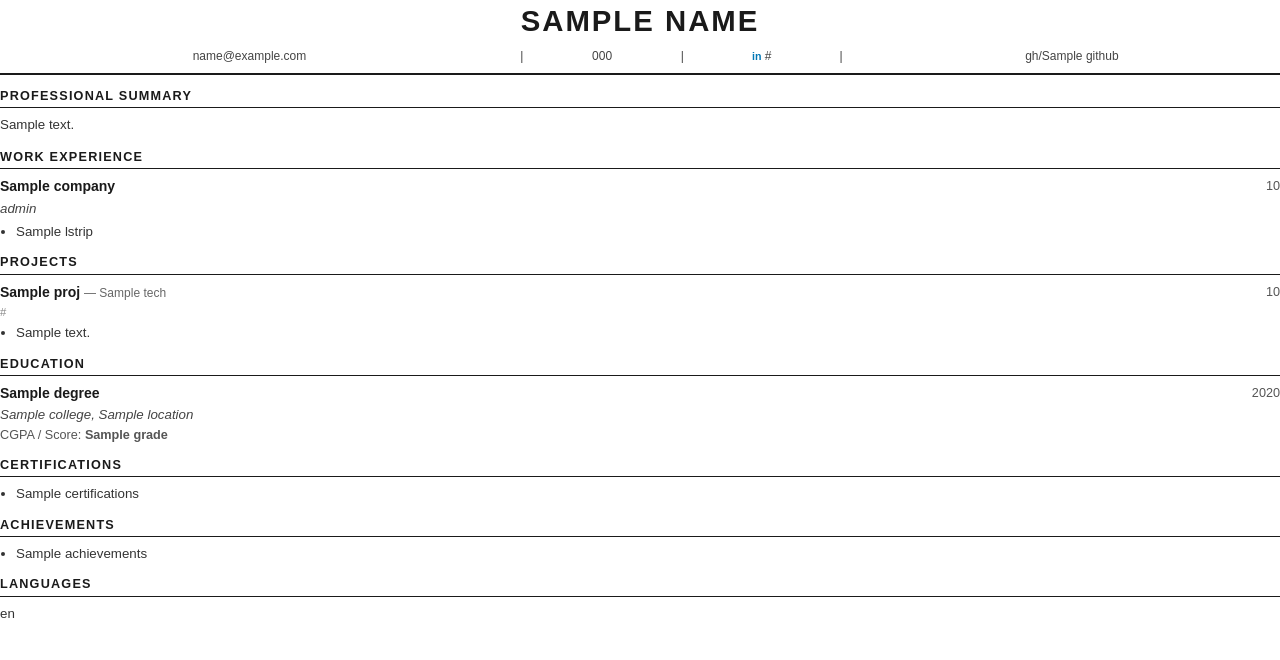
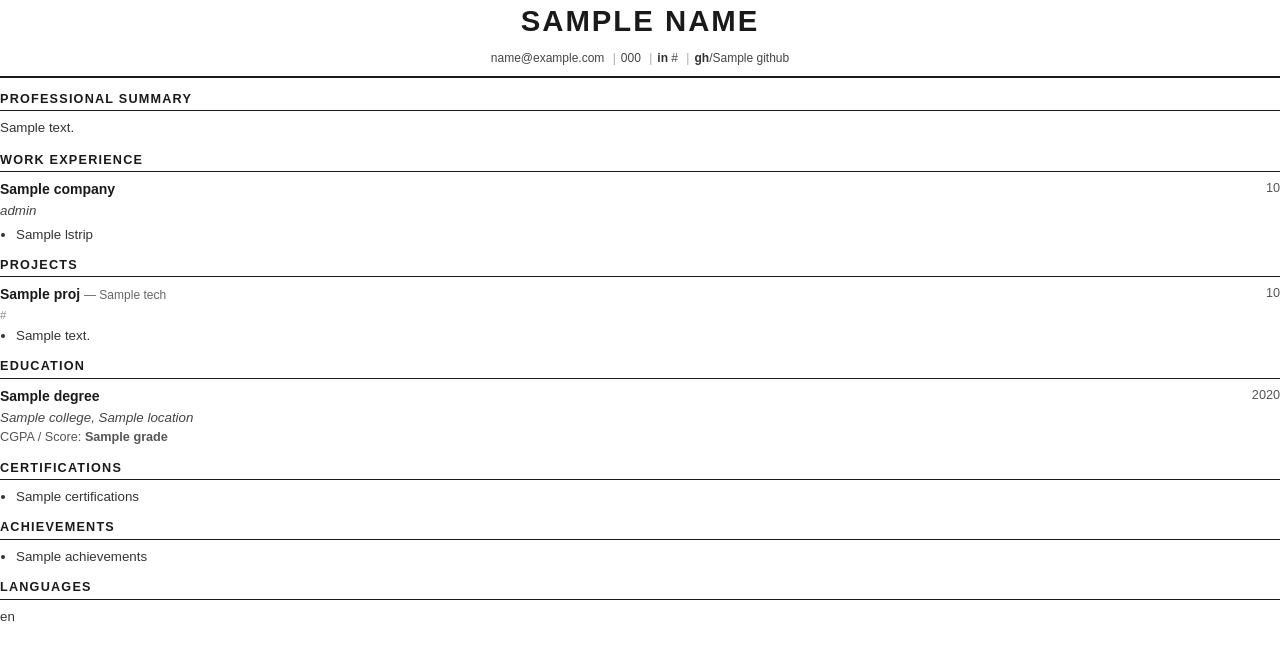
Before and after one commit to Nikhil0258/hirebait, a Flask app: template templates/resume_template.html in a window 1280 px wide. Shown: the top 660 px of the page. Run offline with Flask 3, Linux system fonts and the light colour scheme; the template is opened without the code that fills it: most values are stand-ins (such as "Sample title", 1, 10 or a date in 2020).

Commit message:
Changing the code accoring to the requirements

```diff
--- a/app.py
+++ b/app.py
@@ -17,7 +17,6 @@ def generate():
         "phone":          request.form.get("phone", ""),
         "linkedin":       request.form.get("linkedin", ""),
         "github":         request.form.get("github", ""),
-        "jobtitle":       request.form.get("jobtitle", ""),
         "summary":        request.form.get("summary", ""),
         "skills":         request.form.get("skills", ""),
         "achievements":   request.form.get("achievements", ""),
--- a/templates/resume_template.html
+++ b/templates/resume_template.html
@@ -25,26 +25,29 @@ body {
   font-size: 22pt;
   font-weight: bold;
   letter-spacing: 2px;
-  text-transform: uppercase;
   color: #1a1a1a;
-  margin-bottom: 5px;
+  margin-bottom: 6px;
 }
-.contact-table { width:100%; border-collapse:collapse; }
-.contact-table td {
-  text-align: center;
+.contact-line {
   font-size: 9pt;
   color: #444;
-  padding: 0 4px;
-  white-space: nowrap;
+  text-align: center;
+  line-height: 1.6;
 }
-.contact-sep { color:#aaa; padding:0 2px; }
+.contact-sep {
+  color: #aaa;
+  padding: 0 5px;
+}
+.contact-label {
+  font-weight: bold;
+  color: #333;
+}
 
 /* ── SECTION ── */
 .section { margin-top: 12px; }
 .section-title {
   font-size: 9.5pt;
   font-weight: bold;
-  text-transform: uppercase;
   letter-spacing: 1.2px;
   color: #1a1a1a;
   border-bottom: 1.5px solid #1a1a1a;
@@ -53,14 +56,14 @@ body {
 }
 
 /* ── BODY TEXT / SKILLS ── */
-.body-text { font-size:10pt; color:#333; line-height:1.55; }
+.body-text  { font-size:10pt; color:#333; line-height:1.55; }
 .skills-wrap { font-size:10pt; color:#333; line-height:1.8; }
 
 /* ── EXPERIENCE ── */
 .job { margin-bottom: 10px; }
 .row-table { width:100%; border-collapse:collapse; margin-bottom:2px; }
-.col-left  { font-size:10.5pt; font-weight:bold; color:#1a1a1a; text-align:left; width:70%; }
-.col-right { font-size:9.5pt;  color:#555; text-align:right; width:30%; white-space:nowrap; }
+.col-left  { font-size:10.5pt; font-weight:bold; color:#1a1a1a; text-align:left; width:70%; vertical-align:top; }
+.col-right { font-size:9.5pt; color:#555; text-align:right; width:30%; white-space:nowrap; vertical-align:top; }
 .job-role  { font-size:10pt; font-style:italic; color:#444; margin-bottom:4px; display:block; }
 .bullet-list { margin-left:16px; margin-top:3px; }
 .bullet-list li { font-size:10pt; color:#333; margin-bottom:2px; line-height:1.45; }
@@ -71,11 +74,11 @@ body {
 .project-link { font-size:8.5pt; color:#888; margin-bottom:2px; }
 
 /* ── EDUCATION ── */
-.edu-block  { margin-bottom:9px; }
+.edu-block   { margin-bottom:9px; }
 .edu-college { font-size:10pt; font-style:italic; color:#444; margin-bottom:1px; }
 .edu-grade   { font-size:9.5pt; color:#555; }
 
-/* ── SIMPLE LISTS (certs/achievements) ── */
+/* ── SIMPLE LISTS ── */
 .simple-list { margin-left:16px; }
 .simple-list li { font-size:10pt; color:#333; margin-bottom:3px; line-height:1.45; }
 
@@ -90,25 +93,19 @@ body {
 
 <!-- HEADER -->
 <div class="header">
-  <h1>{{ name }}</h1>
-  <table class="contact-table"><tr>
-    <td>{{ email }}</td>
-    {% if phone %}<td class="contact-sep">|</td><td>{{ phone }}</td>{% endif %}
-    {% if linkedin %}
-    <td class="contact-sep">|</td>
-    <td><span style="color:#0077b5;font-weight:bold;font-size:8pt;">in</span>&nbsp;{{ linkedin | replace('https://www.linkedin.com/in/','') | replace('https://linkedin.com/in/','') | replace('linkedin.com/in/','') | trim('/') }}</td>
-    {% endif %}
-    {% if github %}
-    <td class="contact-sep">|</td>
-    <td>gh/{{ github | replace('https://www.github.com/','') | replace('https://github.com/','') | replace('github.com/','') | trim('/') }}</td>
-    {% endif %}
-  </tr></table>
+  <h1>{{ name | upper }}</h1>
+  <p class="contact-line">
+    {{ email }}
+    {% if phone %}<span class="contact-sep">|</span>{{ phone }}{% endif %}
+    {% if linkedin %}<span class="contact-sep">|</span><span class="contact-label">in</span>&nbsp;{{ linkedin | replace('https://www.linkedin.com/in/','') | replace('https://linkedin.com/in/','') | replace('linkedin.com/in/','') | trim('/') }}{% endif %}
+    {% if github %}<span class="contact-sep">|</span><span class="contact-label">gh</span>/{{ github | replace('https://www.github.com/','') | replace('https://github.com/','') | replace('github.com/','') | trim('/') }}{% endif %}
+  </p>
 </div>
 
 <!-- SUMMARY -->
 {% if summary %}
 <div class="section">
-  <div class="section-title">Professional Summary</div>
+  <div class="section-title">PROFESSIONAL SUMMARY</div>
   <p class="body-text">{{ summary }}</p>
 </div>
 {% endif %}
@@ -116,13 +113,11 @@ body {
 <!-- SKILLS -->
 {% if skills %}
 <div class="section">
-  <div class="section-title">Skills</div>
+  <div class="section-title">SKILLS</div>
   <div class="skills-wrap">
     {% set skill_list = skills.split(',') %}
     {% for skill in skill_list %}
-      {% if skill.strip() %}
-        <span>{{ skill.strip() }}</span>{% if not loop.last %} &nbsp;·&nbsp; {% endif %}
-      {% endif %}
+      {% if skill.strip() %}<span>{{ skill.strip() }}</span>{% if not loop.last %} &nbsp;·&nbsp; {% endif %}{% endif %}
     {% endfor %}
   </div>
 </div>
@@ -131,7 +126,7 @@ body {
 <!-- WORK EXPERIENCE -->
 {% if experiences %}
 <div class="section">
-  <div class="section-title">Work Experience</div>
+  <div class="section-title">WORK EXPERIENCE</div>
   {% for exp in experiences %}
   <div class="job">
     <table class="row-table"><tr>
@@ -140,9 +135,7 @@ body {
     </tr></table>
     <span class="job-role">{{ exp.role }}</span>
     <ul class="bullet-list">
-      {% for bullet in exp.bullets %}
-      <li>{{ bullet.lstrip('-').strip() }}</li>
-      {% endfor %}
+      {% for bullet in exp.bullets %}<li>{{ bullet.lstrip('-').strip() }}</li>{% endfor %}
     </ul>
   </div>
   {% endfor %}
@@ -152,21 +145,17 @@ body {
 <!-- PROJECTS -->
 {% if projects %}
 <div class="section">
-  <div class="section-title">Projects</div>
+  <div class="section-title">PROJECTS</div>
   {% for proj in projects %}{% if proj.title %}
   <div class="project">
     <table class="row-table"><tr>
-      <td class="col-left">
-        {{ proj.title }}{% if proj.tech %} <span class="project-tech">— {{ proj.tech }}</span>{% endif %}
-      </td>
+      <td class="col-left">{{ proj.title }}{% if proj.tech %} <span class="project-tech">— {{ proj.tech }}</span>{% endif %}</td>
       <td class="col-right">{{ proj.duration }}</td>
     </tr></table>
     {% if proj.link %}<div class="project-link">{{ proj.link }}</div>{% endif %}
     {% if proj.desc %}
     <ul class="bullet-list">
-      {% for line in proj.desc.split('\n') %}
-        {% if line.strip() %}<li>{{ line.strip().lstrip('-').strip() }}</li>{% endif %}
-      {% endfor %}
+      {% for line in proj.desc.split('\n') %}{% if line.strip() %}<li>{{ line.strip().lstrip('-').strip() }}</li>{% endif %}{% endfor %}
     </ul>
     {% endif %}
   </div>
@@ -177,7 +166,7 @@ body {
 <!-- EDUCATION -->
 {% if education %}
 <div class="section">
-  <div class="section-title">Education</div>
+  <div class="section-title">EDUCATION</div>
   {% for edu in education %}{% if edu.degree or edu.college %}
   <div class="edu-block">
     <table class="row-table"><tr>
@@ -194,11 +183,9 @@ body {
 <!-- CERTIFICATIONS -->
 {% if certifications %}
 <div class="section">
-  <div class="section-title">Certifications</div>
+  <div class="section-title">CERTIFICATIONS</div>
   <ul class="simple-list">
-    {% for line in certifications.split('\n') %}
-      {% if line.strip() %}<li>{{ line.strip().lstrip('-').strip() }}</li>{% endif %}
-    {% endfor %}
+    {% for line in certifications.split('\n') %}{% if line.strip() %}<li>{{ line.strip().lstrip('-').strip() }}</li>{% endif %}{% endfor %}
   </ul>
 </div>
 {% endif %}
@@ -206,11 +193,9 @@ body {
 <!-- ACHIEVEMENTS -->
 {% if achievements %}
 <div class="section">
-  <div class="section-title">Achievements</div>
+  <div class="section-title">ACHIEVEMENTS</div>
   <ul class="simple-list">
-    {% for line in achievements.split('\n') %}
-      {% if line.strip() %}<li>{{ line.strip().lstrip('-').strip() }}</li>{% endif %}
-    {% endfor %}
+    {% for line in achievements.split('\n') %}{% if line.strip() %}<li>{{ line.strip().lstrip('-').strip() }}</li>{% endif %}{% endfor %}
   </ul>
 </div>
 {% endif %}
@@ -218,7 +203,7 @@ body {
 <!-- LANGUAGES -->
 {% if languages %}
 <div class="section">
-  <div class="section-title">Languages</div>
+  <div class="section-title">LANGUAGES</div>
   <p class="lang-text">{{ languages }}</p>
 </div>
 {% endif %}
```
Also changed, not shown: templates/index.html (+30 -20 lines).
